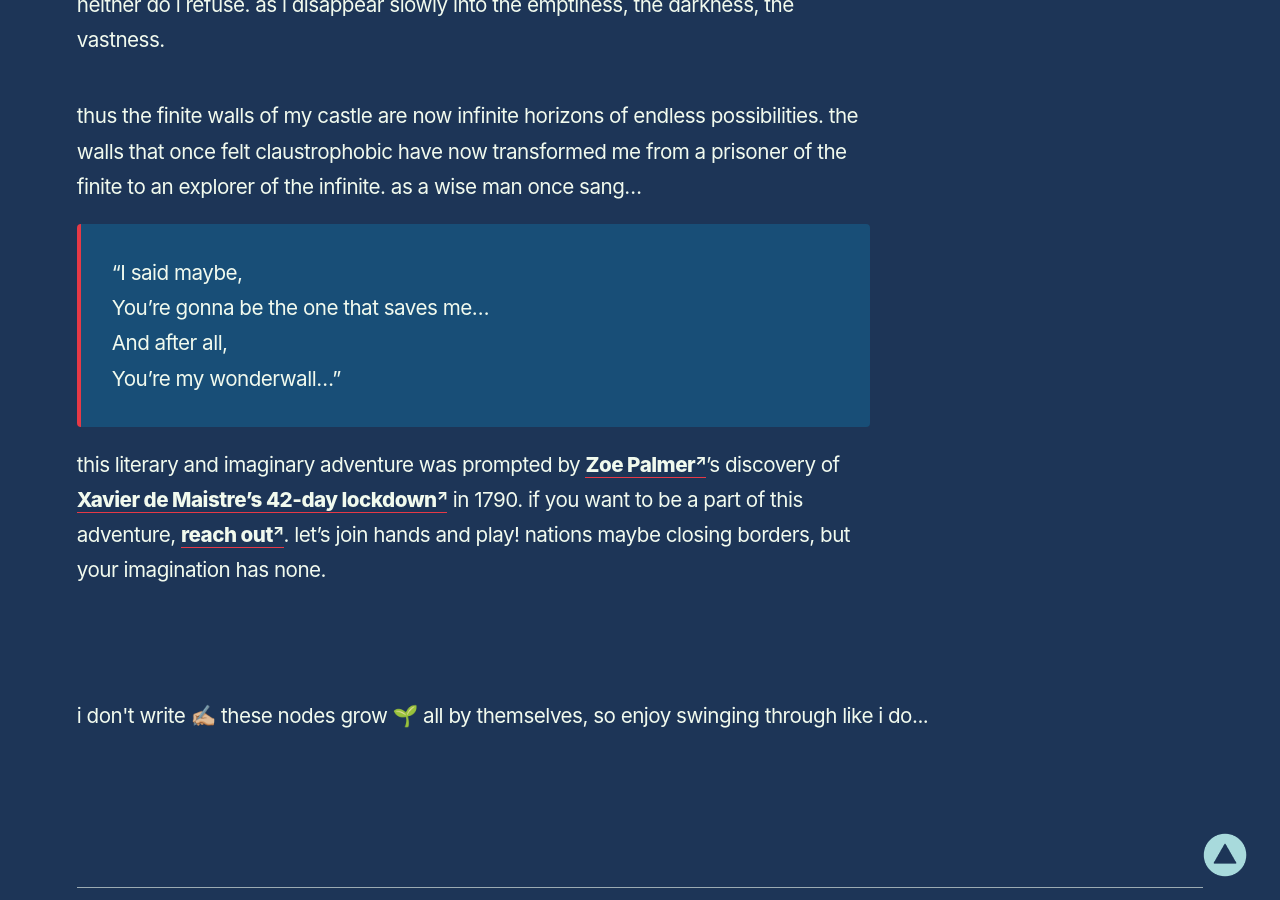
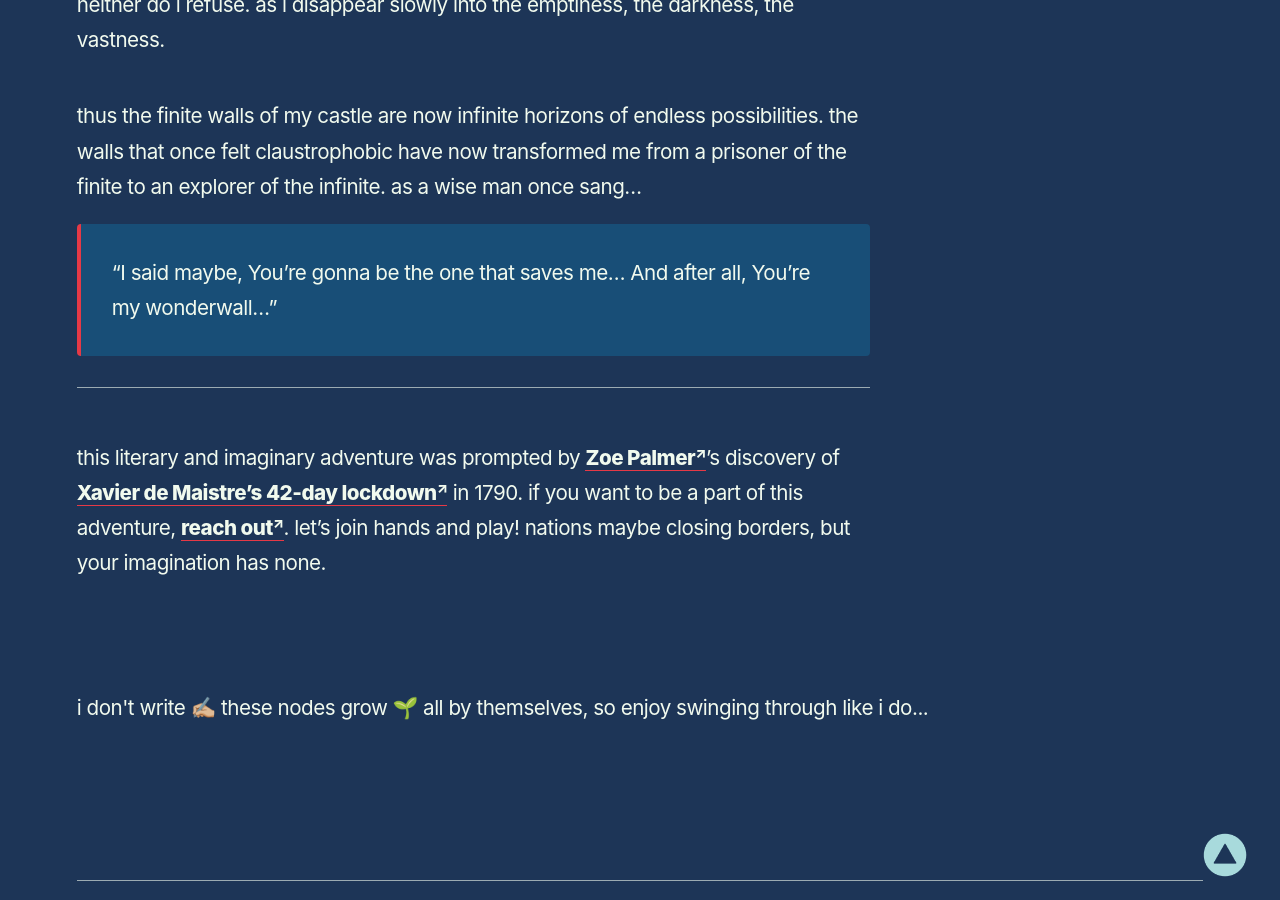
Before and after one commit to reddy2go/redgarden, a Jekyll site: the page built from _notes/wonderwall.md, in a window 1280 px wide and 900 px high, scrolled down 1930 px. Built offline with Jekyll 4.4.1, drawn with Linux system fonts in a browser that asks for light colours; some web fonts are replaced.

Commit message:
auto commit

```diff
--- a/_notes/wonderwall.md
+++ b/_notes/wonderwall.md
@@ -18,9 +18,10 @@ while all these objects are magical in their own right, the real magic lies in t
 
 thus the finite walls of my castle are now infinite horizons of endless possibilities. the walls that once felt claustrophobic have now transformed me from a prisoner of the finite to an explorer of the infinite. as a wise man once sang...
 
-> "I said maybe,<br>
-> You're gonna be the one that saves me...<br>
-> And after all,<br>
+> "I said maybe,
+> You're gonna be the one that saves me...
+> And after all,
 > You're my wonderwall..."
 
+---
 this literary and imaginary adventure was prompted by [Zoe Palmer](https://twitter.com/palmerish)'s discovery of [Xavier de Maistre's 42-day lockdown](https://www.laphamsquarterly.org/travel/small-world) in 1790. if you want to be a part of this adventure, [reach out](https://twitter.com/reddy2go). let's join hands and play! nations maybe closing borders, but your imagination has none.
```
Also changed, not shown: _notes/heavy fuel.md (line endings or trailing spaces).
